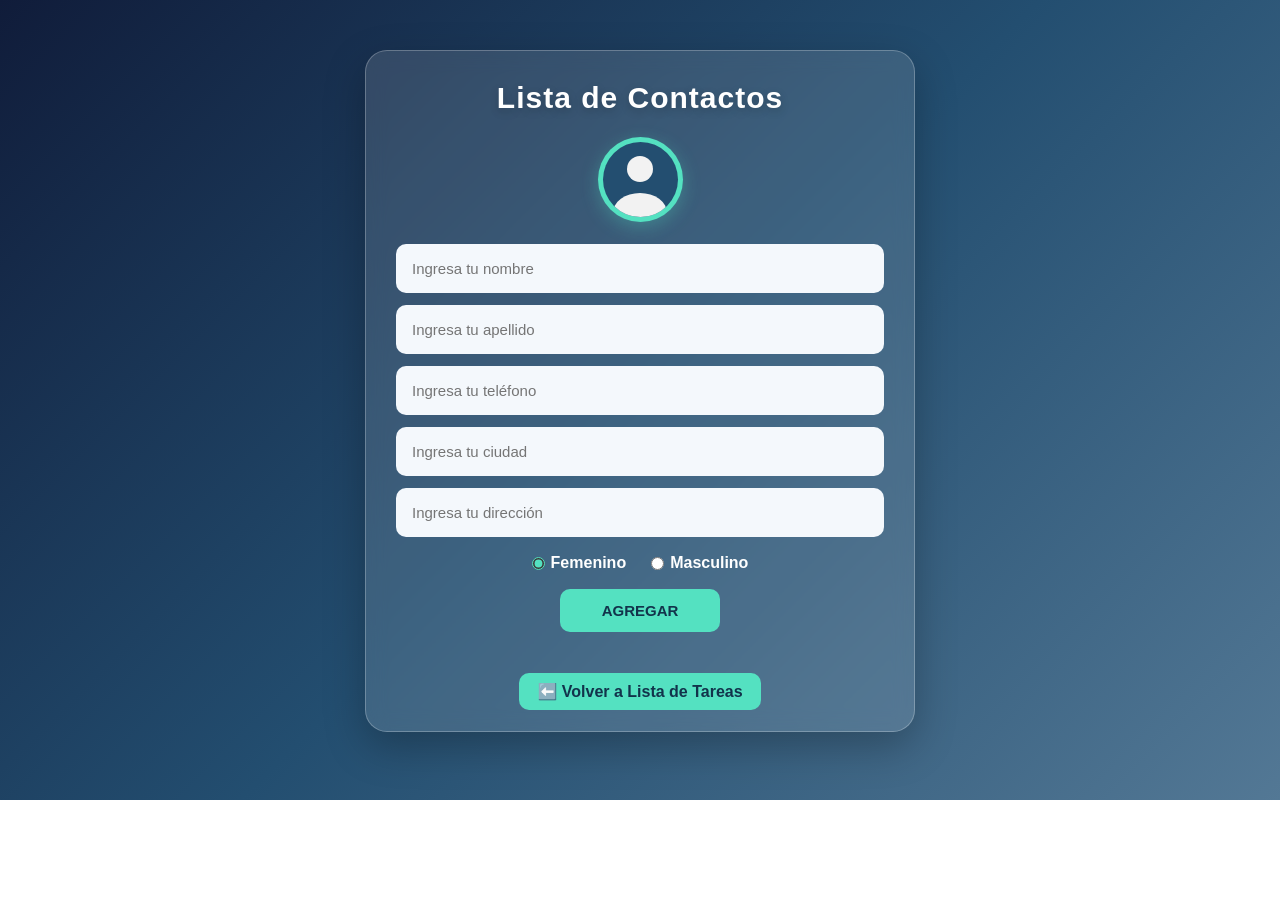
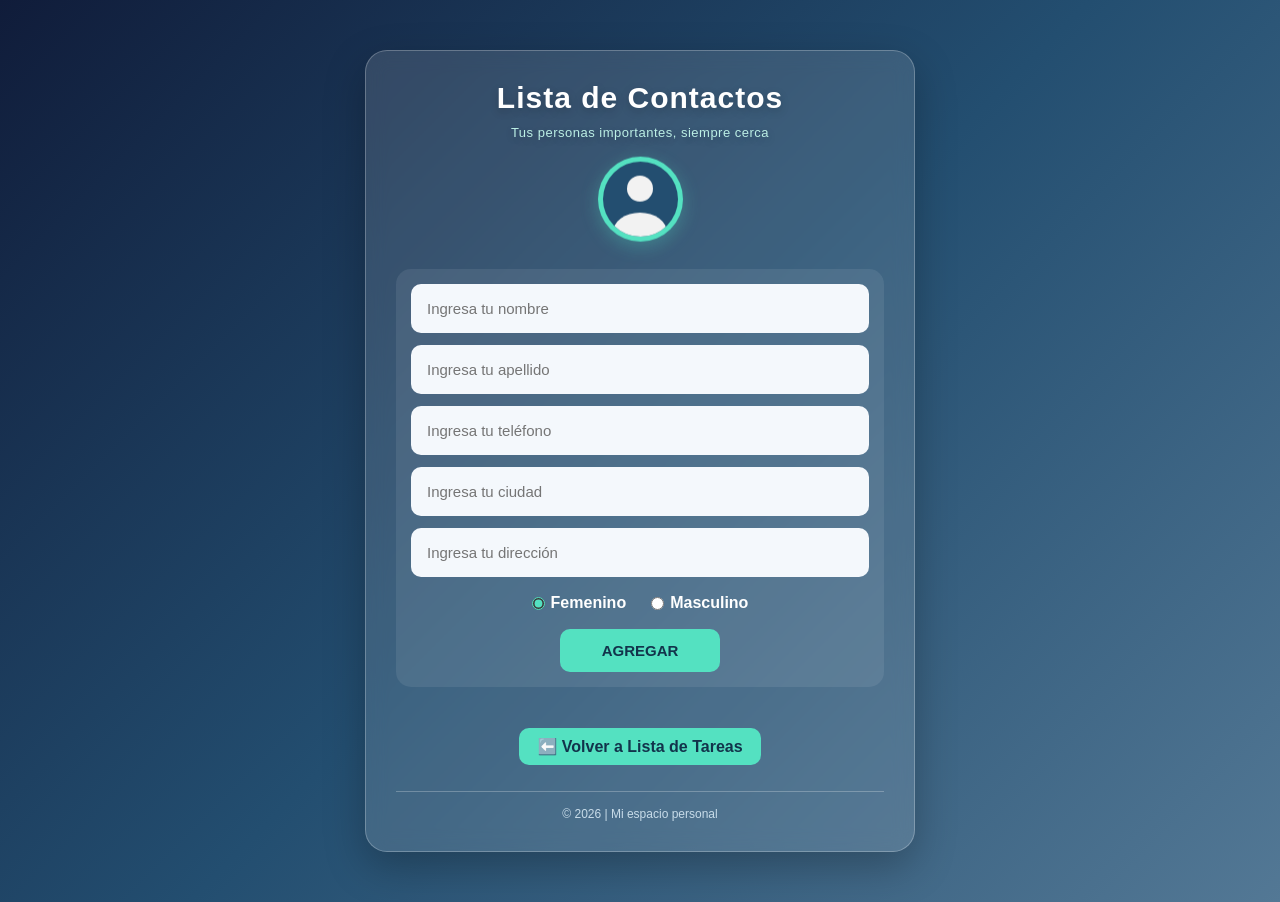
Before and after one commit to esguerrajuan828-bot/lista-de-tareas-contactos, a plain HTML site: page contactos/index.html in a window 1280 px wide. Before the commit the page ends 800 px from the top, so only its background shows below. Drawn offline with Linux system fonts and the light colour scheme.

Commit message:
Update styles.css
Animaciones a la aplicacion

```diff
--- a/contactos/styles.css
+++ b/contactos/styles.css
@@ -321,3 +321,68 @@ h1 {
         font-size: 13px;
     }
 }
+
+/* ===== IDENTIDAD VISUAL FINAL ===== */
+
+.contenedor {
+    animation: aparecer 0.8s ease;
+}
+
+h1 {
+    letter-spacing: 1px;
+    font-weight: 800;
+}
+
+h1::after {
+    content: "Tus personas importantes, siempre cerca";
+    display: block;
+    font-size: 13px;
+    font-weight: normal;
+    letter-spacing: 0.5px;
+    color: #bcefe5;
+    margin-top: 10px;
+}
+
+.caja-icono {
+    animation: flotar 3s ease-in-out infinite;
+}
+
+.item-contacto {
+    animation: aparecer 0.5s ease;
+}
+
+.formulario {
+    padding: 15px;
+    border-radius: 15px;
+    background: rgba(255,255,255,0.08);
+}
+
+.contenedor::after {
+    content: "© 2026 | Mi espacio personal";
+    display: block;
+    margin-top: 35px;
+    padding-top: 15px;
+    border-top: 1px solid rgba(255,255,255,0.25);
+    font-size: 12px;
+    color: #c8dce9;
+}
+
+@keyframes aparecer {
+    from {
+        opacity: 0;
+        transform: translateY(15px);
+    }
+    to {
+        opacity: 1;
+        transform: translateY(0);
+    }
+}
+
+@keyframes flotar {
+    0%, 100% {
+        transform: translateY(0);
+    }
+    50% {
+        transform: translateY(-7px);
+    }
+}
```
